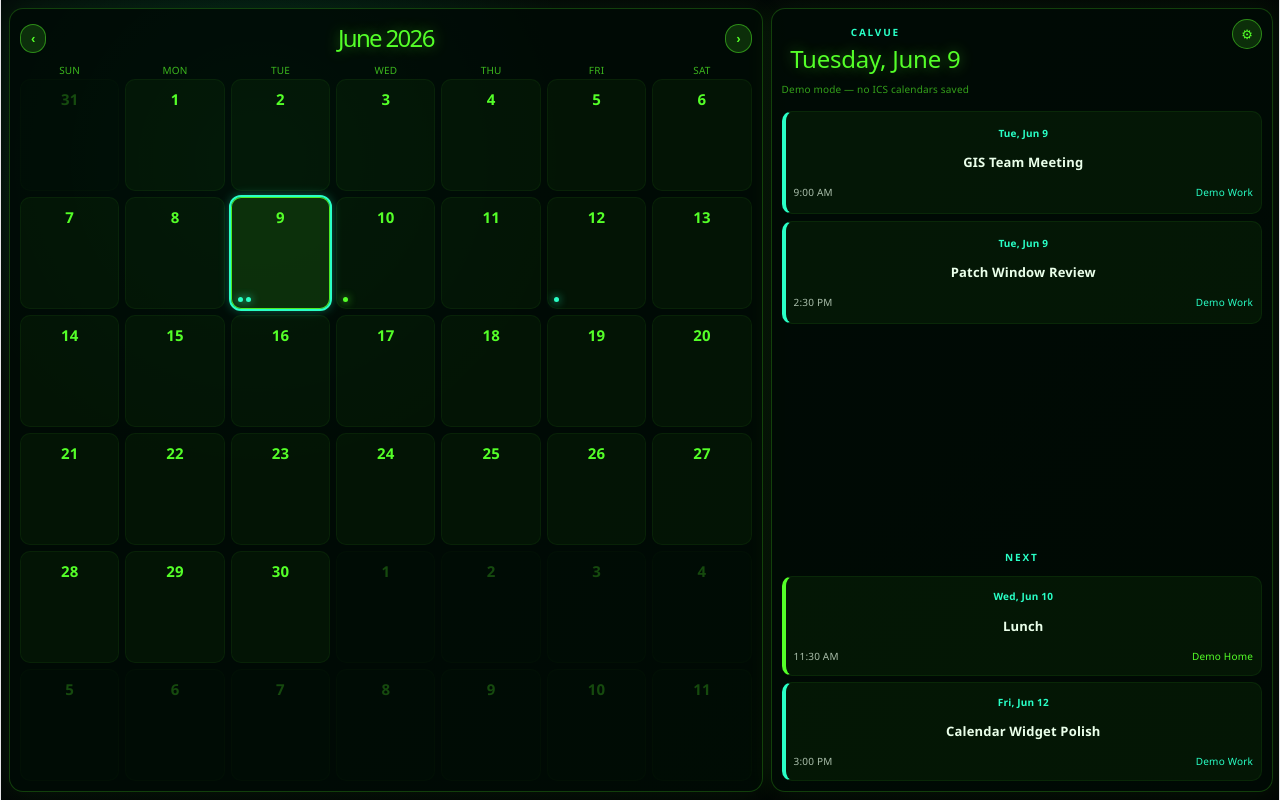
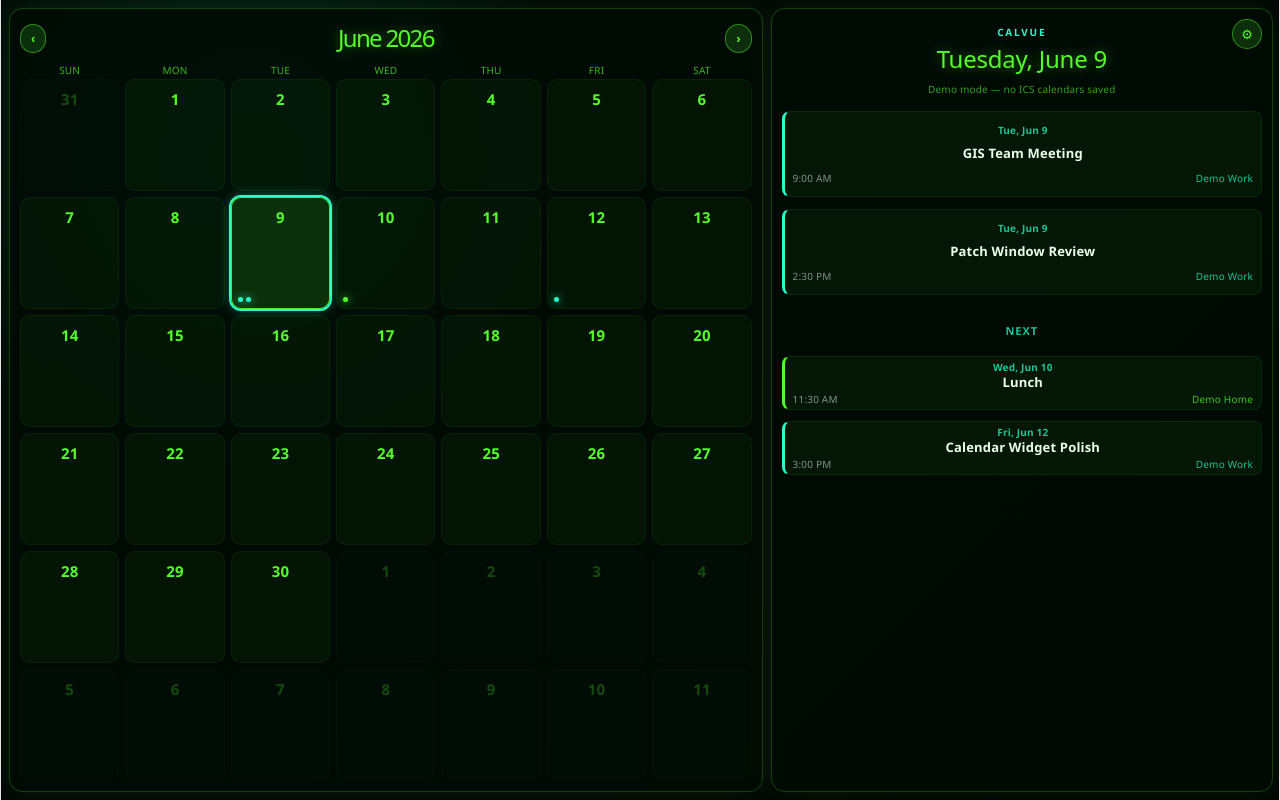
Before and after one commit to ajbaron33/Cal_Vue, a React (Vite) app: page / in a window 1280 px wide. Built offline with nearby package versions, Linux system fonts and the light colour scheme.

Commit message:
Clean up CalVue styling and agenda hierarchy

```diff
--- a/src/App.css
+++ b/src/App.css
@@ -312,3 +312,227 @@ button {
     outline: 2px solid #29ffc6;
     box-shadow: 0 0 12px rgba(41,255,198,.45);
 }
+/* Keep selected-day events visible; let upcoming scroll instead */
+.agendaList {
+  flex: 0 0 auto;
+  max-height: 46%;
+  overflow-y: auto;
+  scrollbar-width: none;
+  -ms-overflow-style: none;
+}
+
+.nextBlock {
+  min-height: 0;
+  max-height: 58%;
+  overflow-y: auto;
+  scrollbar-width: none;
+  -ms-overflow-style: none;
+}
+
+.agendaList::-webkit-scrollbar,
+.nextBlock::-webkit-scrollbar {
+  display: none;
+}
+
+@media (max-height: 720px) {
+  .agendaPanel {
+    gap: 6px;
+  }
+
+  .agendaHeader h2 {
+    font-size: 22px;
+  }
+
+  .status {
+    font-size: 10px;
+  }
+
+  .agendaList {
+    max-height: 32%;
+  }
+
+  .eventCard {
+    padding: 8px;
+  }
+
+  .eventTitle {
+    font-size: 14px;
+  }
+}
+
+/* Center CalVue title/header content */
+.agendaHeader {
+  position: relative;
+  text-align: center;
+  justify-content: center;
+}
+
+.agendaHeader > div {
+  width: 100%;
+}
+
+.settingsBtn {
+  position: absolute;
+  top: 0;
+  right: 0;
+}
+/* ---------- Agenda Layout ---------- */
+
+.agendaHeader {
+  position: relative;
+  justify-content: center;
+  text-align: center;
+}
+
+.agendaHeader > div {
+  width: 100%;
+}
+
+.settingsBtn {
+  position: absolute;
+  right: 0;
+  top: 0;
+}
+
+/* Selected day events stay visible */
+
+.agendaList {
+  flex: 0 0 auto;
+  max-height: 38%;
+  overflow-y: auto;
+
+  scrollbar-width: none;
+  -ms-overflow-style: none;
+}
+
+.agendaList::-webkit-scrollbar {
+  display: none;
+}
+
+/* Upcoming section */
+
+.nextBlock {
+  min-height: 0;
+  max-height: 58%;
+  overflow-y: auto;
+
+  scrollbar-width: none;
+  -ms-overflow-style: none;
+
+  margin-top: 10px;
+}
+
+.nextBlock::-webkit-scrollbar {
+  display: none;
+}
+
+.sectionLabel {
+  font-size: 11px;
+  letter-spacing: 1px;
+  margin-bottom: 6px;
+  opacity: .75;
+}
+
+/* ---------- Compact Upcoming Cards ---------- */
+
+.eventCard.compact {
+    padding: 3px 8px;
+    margin-bottom: 4px;
+    border-left-width: 2px;
+    border-radius: 8px;
+}
+
+.eventCard.compact .eventTitle {
+    font-size: 12px;
+    line-height: 1.05;
+    margin-bottom: 1px;
+    font-weight: 500;
+}
+
+.eventCard.compact .eventDate,
+.eventCard.compact .eventMeta {
+    font-size: 9px;
+    opacity: .6;
+    line-height: 1;
+}
+
+/* ---------- Small Displays ---------- */
+
+@media (max-height: 720px) {
+
+  .agendaPanel {
+    gap: 6px;
+  }
+
+  .agendaHeader h2 {
+    font-size: 22px;
+  }
+
+  .status {
+    font-size: 10px;
+  }
+
+  .agendaList {
+    max-height: 32%;
+  }
+
+  .eventCard {
+    padding: 8px;
+  }
+
+  .eventTitle {
+    font-size: 14px;
+  }
+}
+/* Final event sizing: selected day first, upcoming second */
+
+.agendaList {
+  flex: 0 0 auto;
+  max-height: 48%;
+  overflow-y: auto;
+  scrollbar-width: none;
+  -ms-overflow-style: none;
+}
+
+.nextBlock {
+  flex: 1 1 auto;
+  min-height: 0;
+  overflow-y: auto;
+  scrollbar-width: none;
+  -ms-overflow-style: none;
+}
+
+.agendaList::-webkit-scrollbar,
+.nextBlock::-webkit-scrollbar {
+  display: none;
+}
+
+/* Same compact card size for selected-day and upcoming events */
+.eventCard,
+.eventCard.compact {
+  padding: 5px 8px;
+  margin-bottom: 5px;
+  border-left-width: 3px;
+  border-radius: 8px;
+}
+
+.eventCard .eventDate,
+.eventCard.compact .eventDate {
+  font-size: 10px;
+  margin-bottom: 2px;
+  opacity: 0.75;
+}
+
+.eventCard .eventTitle,
+.eventCard.compact .eventTitle {
+  font-size: 13px;
+  line-height: 1.15;
+  margin-bottom: 2px;
+  font-weight: 700;
+}
+
+.eventCard .eventMeta,
+.eventCard.compact .eventMeta {
+  font-size: 10px;
+  opacity: 0.75;
+}
```
